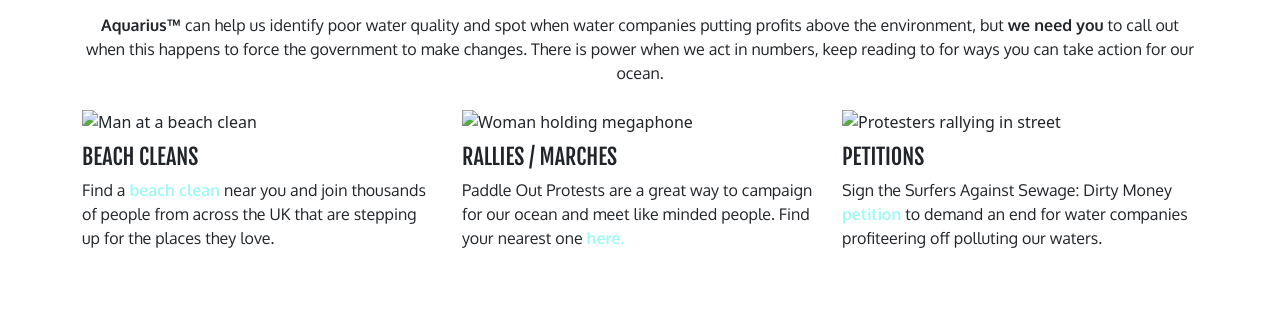
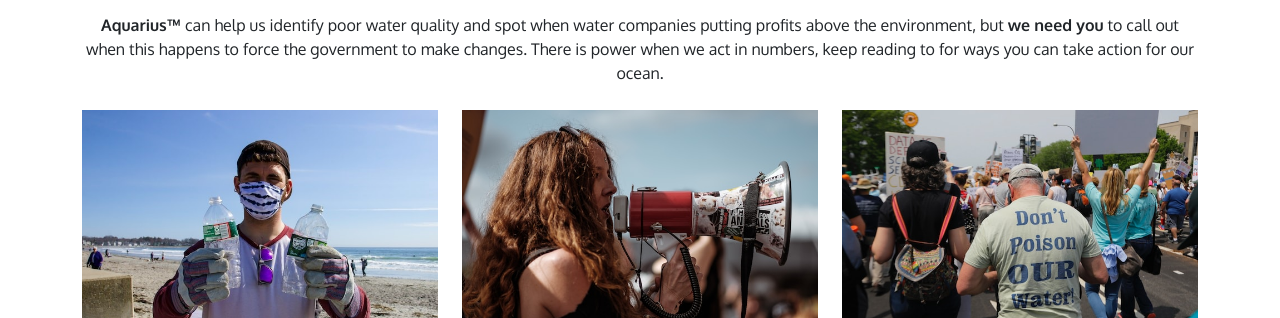
Before and after one commit to Renz2299/aquarius_mp1, a plain HTML site: page support.html in a window 1280 px wide. Shown: the part 225-543 px from the top of the page. Drawn offline with nearby package versions, Linux system fonts and the light colour scheme; the site is published under a folder, as on GitHub Pages, so addresses that start at the root find nothing.

Commit message:
Update support.html
img links fixed

```diff
--- a/support.html
+++ b/support.html
@@ -58,19 +58,19 @@
                 </div>
                 <div class="row support-items">
                     <div class="col-md-4">
-                        <img class="img-width-100 content-ext-10" src="/assets/img/beach_clean.jpg" alt="Man at a beach clean">
+                        <img class="img-width-100 content-ext-10" src="assets/img/beach_clean.jpg" alt="Man at a beach clean">
                         <h3>Beach Cleans</h3>
                         <p>Find a <a href="https://www.sas.org.uk/plastic-pollution/million-mile-clean/find-a-clean-near-you/" target="_blank">beach clean</a>
                             near you and join thousands of people from across the UK that are stepping up for the places they love.</p>
                     </div>
                     <div class="col-md-4">
-                        <img class="img-width-100 content-ext-10" src="/assets/img/protest.jpg" alt="Woman holding megaphone">
+                        <img class="img-width-100 content-ext-10" src="assets/img/protest.jpg" alt="Woman holding megaphone">
                         <h3>Rallies / Marches</h3>
                         <p>Paddle Out Protests are a great way to campaign for our ocean and meet like minded people. Find your
                             nearest one <a href="https://www.sas.org.uk/water-quality/paddle-out-protest-2023/" target="_blank">here.</a></p>
                     </div>
                     <div class="col-md-4">
-                        <img class="img-width-100 content-ext-10" src="/assets/img/petition.jpg" alt="Protesters rallying in street">
+                        <img class="img-width-100 content-ext-10" src="assets/img/petition.jpg" alt="Protesters rallying in street">
                         <h3>Petitions</h3>
                         <p>Sign the Surfers Against Sewage: Dirty Money <a href="https://www.sas.org.uk/water-quality/dirty-money/" target="_blank">petition</a>
                             to demand an end for water companies profiteering off polluting our waters.
```
